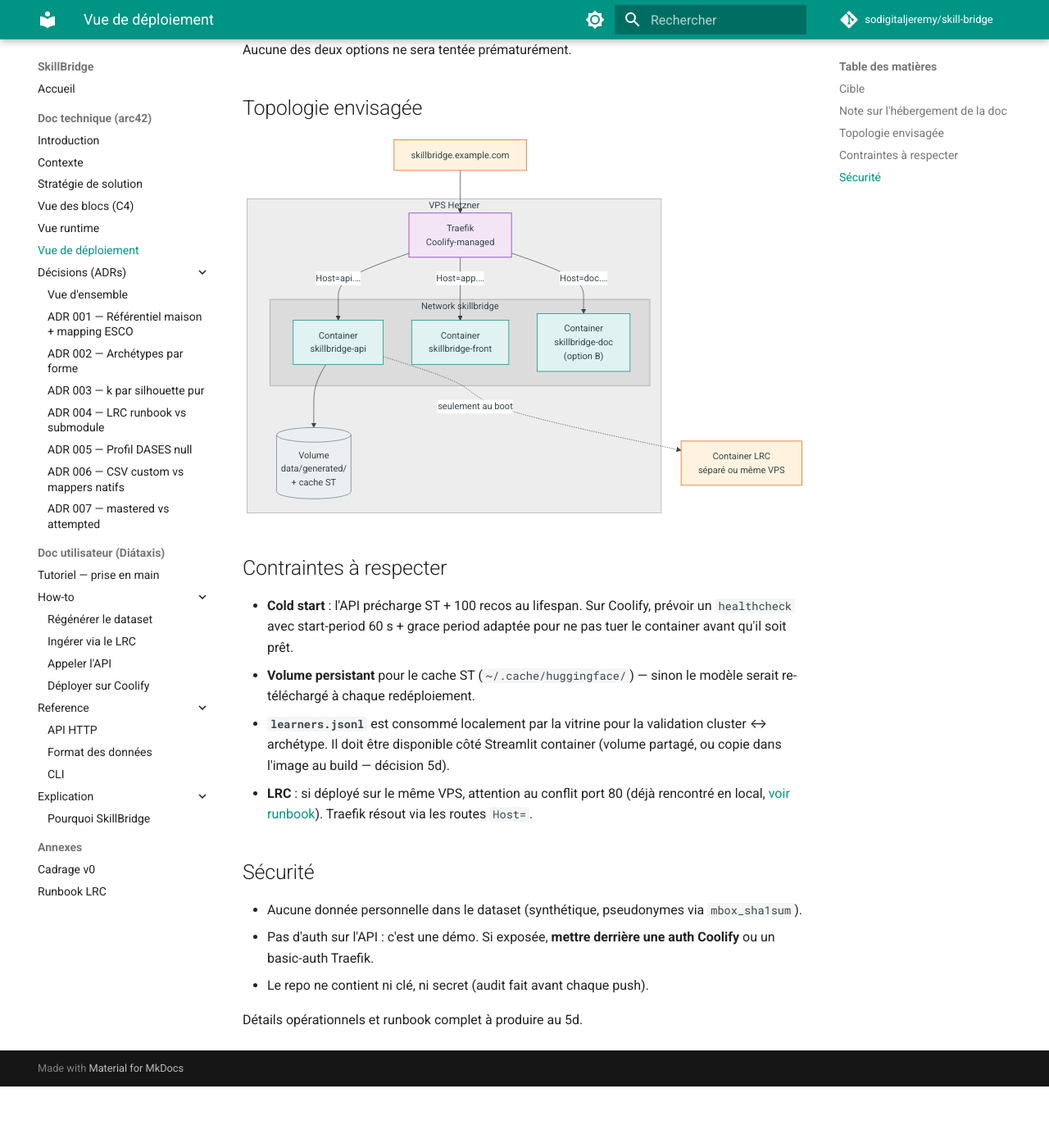
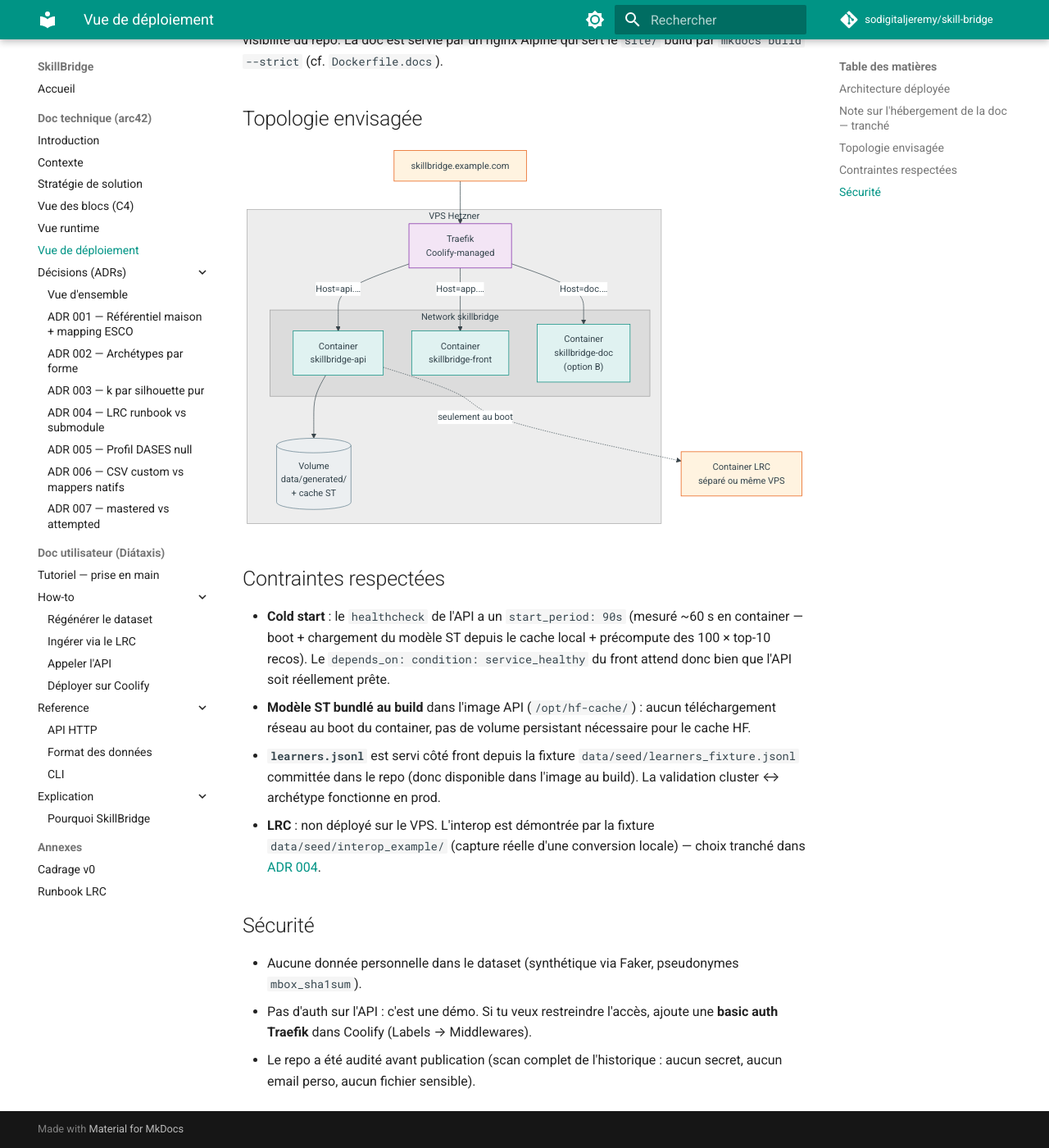
Before and after one commit to sodigitaljeremy/skill-bridge, an MkDocs documentation site: the page built from docs/tech/07-deployment.md, in a window 1280 px wide and 1400 px high, scrolled down 1007 px. Shown: the whole window at 82% size. Built offline with MkDocs 1.6.1 and Material for MkDocs 9.7.7, drawn with Linux system fonts in a browser that asks for light colours; comment, search, counter and statistics services are not loaded; before the commit the page ends 2332 px from its top, so only the background shows below that; some of the changed text lies outside the part shown.

Commit message:
docs: refléter l'état déployé (URLs prod + Lot 5d livré)
La doc est en ligne sur https://docs.skillbridge-data.fr depuis le déploiement
Coolify. Plusieurs éléments écrits "au futur" ou pointant vers localhost sont
maintenant trompeurs ; mise à jour ciblée.

mkdocs.yml
- site_url: vestige GH Pages (sodigitaljeremy.github.io/skill-bridge) ->
  https://docs.skillbridge-data.fr/ (corrige le canonical).

docs/index.md
- Section "Périmètre" : "Lot 5d (à venir)" -> "Lot 5c/d : doc MkDocs +
  déploiement Coolify Hetzner, live sous skillbridge-data.fr".
  Lot 4 (PDC réel) reste juste.
- Section "Liens" : remplace localhost:8000/docs par les 3 URLs prod
  (vitrine, API+Swagger, doc).

docs/tech/03-strategy.md
- Récit : Lot 5d livré, seul Lot 4 reste ouvert.
- Diagramme Mermaid : L5d basculé en :::done, flèche L5d -> L4.

docs/tech/07-deployment.md
- Warning "Lot 5d à venir" -> success "Lot 5d livré, voici les 3 URLs prod".
- Tableau "Cible / Statut" -> "Choix retenu / déployé" avec les vraies images
  (skillbridge-api, skillbridge-front, skillbridge-docs).
- Note doc : choix auto-hébergée tranché (cohérence avec déploiement
  souverain), pas GH Pages.
- "Contraintes à respecter" -> "Contraintes respectées" : start_period=90s
  appliqué, modèle ST bundlé au build (pas de volume HF cache nécessaire),
  fixture learners.jsonl committée pour la prod, LRC non déployé (assumé).

docs/user/how-to/call-api.md
- Nouveau bloc "URL de base" en haut : prod https://api.skillbridge-data.fr
  vs local http://localhost:8000.
- Note "Lot 5d Traefik/Coolify (futur)" -> "instance prod publique sans auth,
  basic auth Traefik dispo si besoin".

docs/user/reference/api.md
- Table en tête : prod (skillbridge-data.fr) vs local, avec liens
  /docs et /openapi.json cliquables côté prod.

mkdocs build --strict : OK.

````diff
--- a/docs/tech/07-deployment.md
+++ b/docs/tech/07-deployment.md
@@ -1,31 +1,36 @@
 # 07 — Vue de déploiement
 
-!!! warning "État d'avancement"
-    Cette section décrit la **cible** de déploiement. Le **Lot 5d** (Coolify / Hetzner)
-    n'est pas encore commité. Aujourd'hui, l'app tourne en local via `make demo`.
+!!! success "État d'avancement"
+    Le **Lot 5d** (Coolify sur VPS Hetzner) est livré. Trois services sont en ligne :
 
-## Cible
+    - 🎓 Vitrine : [`skillbridge-data.fr`](https://skillbridge-data.fr)
+    - 🔌 API : [`api.skillbridge-data.fr`](https://api.skillbridge-data.fr/docs)
+    - 📖 Doc (ce site) : [`docs.skillbridge-data.fr`](https://docs.skillbridge-data.fr)
 
-| Élément | Cible | Statut |
+    Le LRC n'est **pas** déployé en ligne (souveraineté + simplification — l'interop
+    est démontrée par fixture, cf. [ADR 004](adrs/004-lrc-runbook-vs-submodule.md)). Le
+    guide opérationnel pas-à-pas est dans
+    [Déployer sur Coolify](../user/how-to/deploy-coolify.md).
+
+## Architecture déployée
+
+| Élément | Choix retenu | Statut |
 | --- | --- | --- |
-| Plateforme | VPS Hetzner | À provisionner |
-| Orchestration | [Coolify](https://coolify.io/) | À configurer |
-| API | Container Python 3.12 + uvicorn | Dockerfile à écrire |
-| Vitrine | Container Streamlit headless | Dockerfile à écrire |
-| LRC | Container amont déjà packagé (`Prometheus-X-association/learning-records-converter`) | Compose à brancher |
-| Reverse proxy | Traefik (fourni par Coolify) + TLS Let's Encrypt | Auto |
-| Doc | À trancher au 5d : GitHub Pages ou auto-hébergée (cf. note ci-dessous) | À décider |
+| Plateforme | VPS Hetzner | ✅ provisionnée |
+| Orchestration | [Coolify](https://coolify.io/) | ✅ configurée |
+| API | Image `skillbridge-api` (Python 3.12 + uvicorn) | ✅ déployée |
+| Vitrine | Image `skillbridge-front` (Streamlit headless) | ✅ déployée |
+| Doc | Image `skillbridge-docs` (nginx + `site/` MkDocs) | ✅ déployée — **self-hosted** |
+| LRC | Service externe, **non déployé** ; fixture committée | ✅ choix assumé |
+| Reverse proxy | Traefik (fourni par Coolify) + TLS Let's Encrypt | ✅ auto |
 
-## Note sur l'hébergement de la doc
+## Note sur l'hébergement de la doc — tranché
 
-**Piège connu** : GitHub Pages gratuit n'est dispo que sur **repo public**. Le repo
-SkillBridge est privé. Au 5d, deux options seront tranchées :
-
-1. **Passer le repo public** quand le niveau 1 est présentable → `mkdocs gh-deploy` OK.
-2. **Garder privé** → héberger la doc en container statique sur Hetzner (image Caddy ou
-   Nginx servant le `site/` build par `mkdocs build`).
-
-Aucune des deux options ne sera tentée prématurément.
+Au moment du 5d, deux options étaient ouvertes : GitHub Pages (gratuit, exige un repo
+public) ou auto-hébergée sur Hetzner. **Choix retenu : auto-hébergée**, pour cohérence
+avec la posture *« déploiement souverain »* du cadrage et pour ne pas conditionner la
+publication de la doc à la visibilité du repo. La doc est servie par un nginx Alpine
+qui sert le `site/` build par `mkdocs build --strict` (cf. `Dockerfile.docs`).
 
 ## Topologie envisagée
 
@@ -58,24 +63,26 @@ flowchart TB
     classDef store fill:#eceff1,stroke:#607d8b
 ```
 
-## Contraintes à respecter
+## Contraintes respectées
 
-- **Cold start** : l'API précharge ST + 100 recos au lifespan. Sur Coolify, prévoir un
-  `healthcheck` avec start-period 60 s + grace period adaptée pour ne pas tuer le
-  container avant qu'il soit prêt.
-- **Volume persistant** pour le cache ST (`~/.cache/huggingface/`) — sinon le modèle
-  serait re-téléchargé à chaque redéploiement.
-- **`learners.jsonl`** est consommé localement par la vitrine pour la validation
-  cluster ↔ archétype. Il doit être disponible côté Streamlit container (volume partagé,
-  ou copie dans l'image au build — décision 5d).
-- **LRC** : si déployé sur le même VPS, attention au conflit port 80 (déjà rencontré en
-  local, [voir runbook](../lrc_runbook.md)). Traefik résout via les routes `Host=`.
+- **Cold start** : le `healthcheck` de l'API a un `start_period: 90s` (mesuré ~60 s en
+  container — boot + chargement du modèle ST depuis le cache local + précompute des
+  100 × top-10 recos). Le `depends_on: condition: service_healthy` du front attend
+  donc bien que l'API soit réellement prête.
+- **Modèle ST bundlé au build** dans l'image API (`/opt/hf-cache/`) : aucun téléchargement
+  réseau au boot du container, pas de volume persistant nécessaire pour le cache HF.
+- **`learners.jsonl`** est servi côté front depuis la fixture
+  `data/seed/learners_fixture.jsonl` committée dans le repo (donc disponible dans
+  l'image au build). La validation cluster ↔ archétype fonctionne en prod.
+- **LRC** : non déployé sur le VPS. L'interop est démontrée par la fixture
+  `data/seed/interop_example/` (capture réelle d'une conversion locale) — choix tranché
+  dans [ADR 004](adrs/004-lrc-runbook-vs-submodule.md).
 
 ## Sécurité
 
-- Aucune donnée personnelle dans le dataset (synthétique, pseudonymes via `mbox_sha1sum`).
-- Pas d'auth sur l'API : c'est une démo. Si exposée, **mettre derrière une auth
-  Coolify** ou un basic-auth Traefik.
-- Le repo ne contient ni clé, ni secret (audit fait avant chaque push).
-
-Détails opérationnels et runbook complet à produire au 5d.
+- Aucune donnée personnelle dans le dataset (synthétique via Faker, pseudonymes
+  `mbox_sha1sum`).
+- Pas d'auth sur l'API : c'est une démo. Si tu veux restreindre l'accès, ajoute une
+  **basic auth Traefik** dans Coolify (Labels → Middlewares).
+- Le repo a été audité avant publication (scan complet de l'historique : aucun secret,
+  aucun email perso, aucun fichier sensible).
--- a/mkdocs.yml
+++ b/mkdocs.yml
@@ -1,6 +1,6 @@
 site_name: SkillBridge
 site_description: Data & AI provider pour le dataspace éducation & compétences (Prometheus-X / DASES)
-site_url: https://sodigitaljeremy.github.io/skill-bridge/
+site_url: https://docs.skillbridge-data.fr/
 repo_url: https://github.com/sodigitaljeremy/skill-bridge
 repo_name: sodigitaljeremy/skill-bridge
 edit_uri: ""
````
Also changed, not shown: docs/index.md (+10 -2 lines), docs/tech/03-strategy.md (+6 -5 lines), docs/user/how-to/call-api.md (+11 -4 lines), docs/user/reference/api.md (+5 -3 lines).
